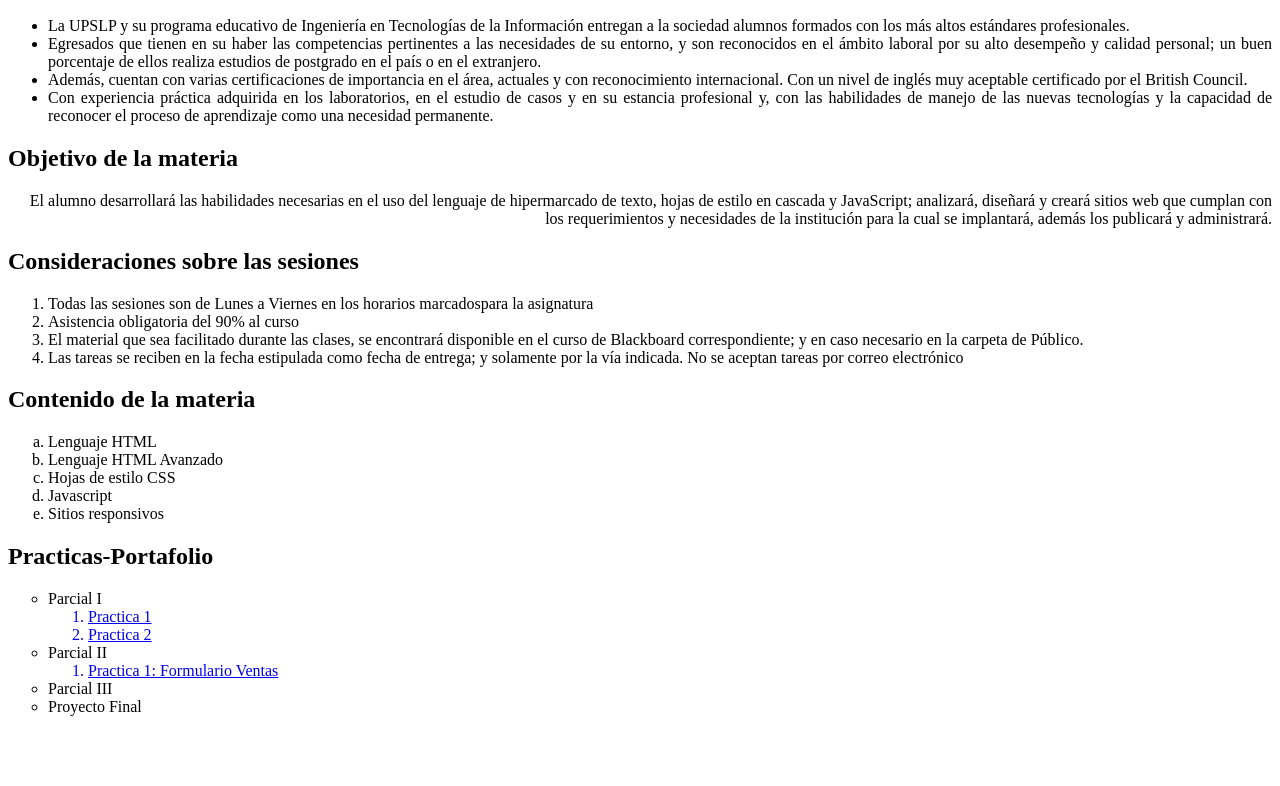
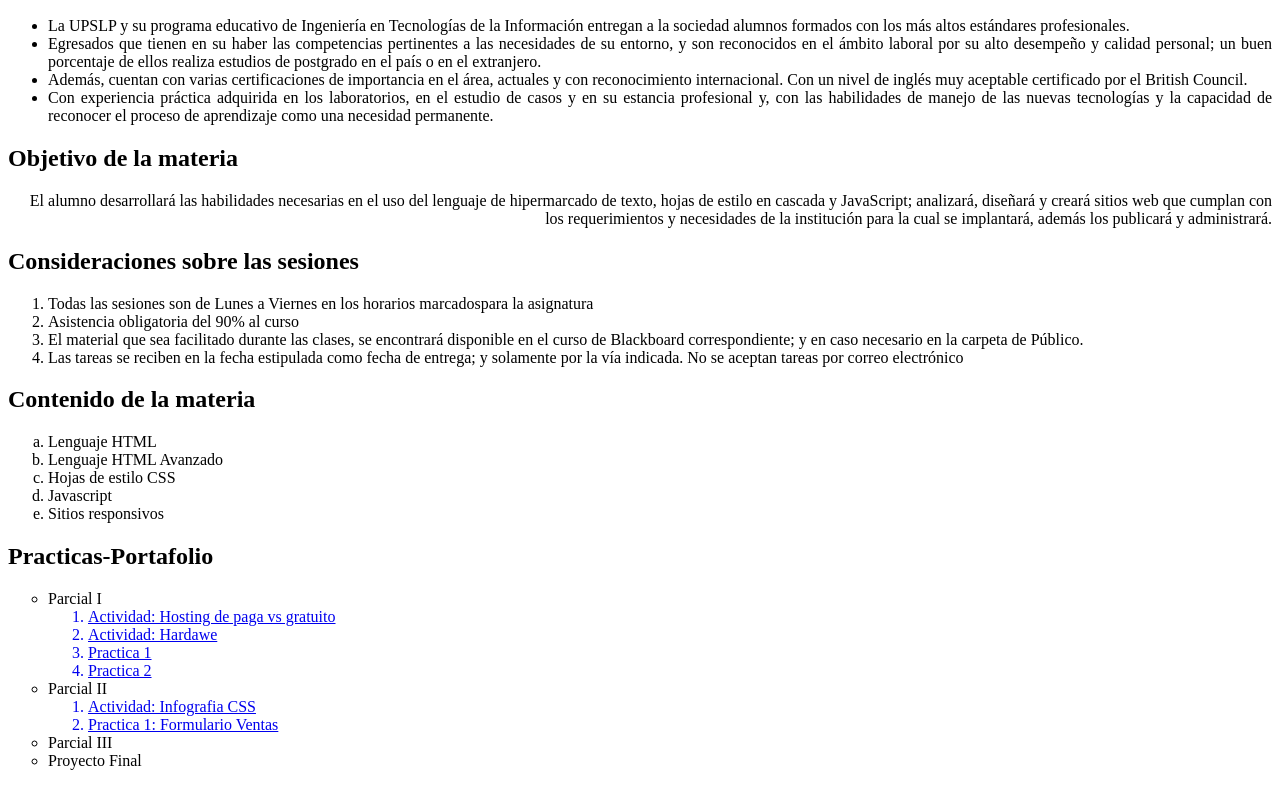
Before and after one commit to lizymtg/programweb2024, a plain HTML site: page index.html in a window 1280 px wide. Shown: the part 925-1711 px from the top of the page. Before the commit the page ends 1657 px from the top, so only its background shows below. Drawn offline with Linux system fonts and the light colour scheme.

Commit message:
Update index.html

```diff
--- a/index.html
+++ b/index.html
@@ -67,12 +67,16 @@
 			<ul type="circle">
 				<li>Parcial I</li>
 				<ol>
+					<a href="https://upslpedu-my.sharepoint.com/:b:/g/personal/184261_upslp_edu_mx/EXERaDHmL1hFnr1nbuDMMm0B83Fe4i2yxJ33i8lUHPBe7A?e=kPHV7b"><li>Actividad: Hosting de paga vs gratuito</li></a>
+					<a href="https://upslpedu-my.sharepoint.com/:b:/g/personal/184261_upslp_edu_mx/EXERaDHmL1hFnr1nbuDMMm0B83Fe4i2yxJ33i8lUHPBe7A?e=eCTxOq"><li>Actividad: Hardawe</li></a>
 					<a href="TABLAS.html"><li>Practica 1</li></a>
 					<a href="IFRAME.html"><li>Practica 2</li></a>
 				</ol>
 				<li>Parcial II</li>
 				<ol>
+					<a href="https://upslpedu-my.sharepoint.com/:b:/g/personal/184261_upslp_edu_mx/EeHkTFquskxCu3TanqpzH64BZfGRkSXlTt1ZsN16K3TxcA?e=kpCYBS"><li>Actividad: Infografia CSS</li></a>
 					<a href="Ventas.html"><li>Practica 1: Formulario Ventas</li></a>
+
 				</ol>
 				<li>Parcial III</li>
 				<li>Proyecto Final</li>
```
